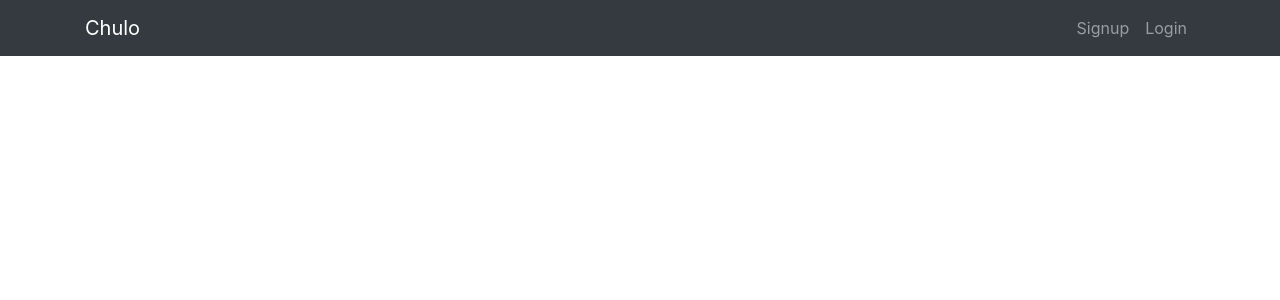
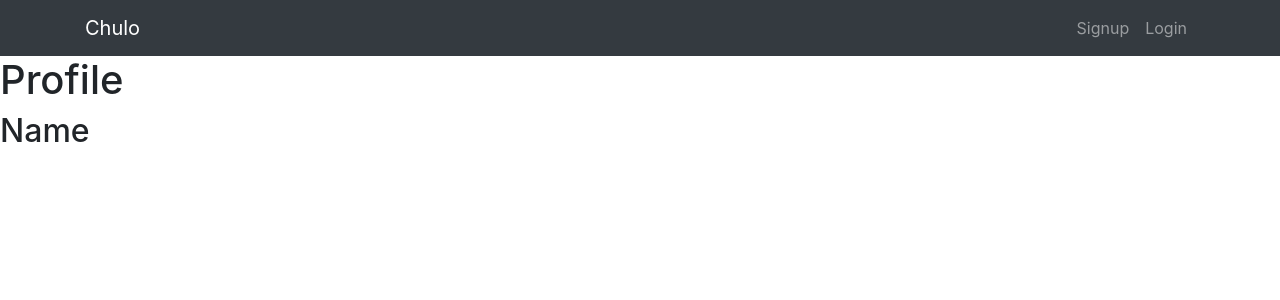
Before and after one commit to ADamian17/chulo, a React (Create React App) app: page /profile in a window 1280 px wide. Shown: the top 300 px of the page. Built offline with nearby package versions, Linux system fonts and the light colour scheme; no server answers.

Commit message:
better routes

```diff
--- a/src/App.js
+++ b/src/App.js
@@ -11,15 +11,22 @@ class App extends Component {
   state = {
     currentUser: localStorage.getItem('uid'),
     moviesData: [],
-    userData: []
+    userData: [],
   }
 
   componentDidMount() {
     this.fetchData();
   }
 
+  createFilter = (options) => {
+    console.log(options)
+    return options.map(genre => {
+      return `&genre=${genre}`
+    }).join()
+  }
+
   fetchData = async () => {
-    const movieData = await axios.get(`${process.env.REACT_APP_API_URL}/movies`, { withCredentials: true });
+    const movieData = await axios.get(`${process.env.REACT_APP_API_URL}/movies?${this.createFilter(['Action','Crime'])}`, { withCredentials: true });
     const userData = await axios.get(`${process.env.REACT_APP_API_URL}/users`, { withCredentials: true });
 
     this.setState({
--- a/src/components/Navbar/Navbar.js
+++ b/src/components/Navbar/Navbar.js
@@ -25,10 +25,10 @@ const Navbar = props => {
               </> :
                 <>
                   <li className="nav-item">
-                    <NavLink className="nav-link" exact to="/">Home</NavLink>
+                    <NavLink className="nav-link" exact to="/movies">Home</NavLink>
                   </li>
                   <li className="nav-item">
-                    <NavLink className="nav-link" to="/">Profile</NavLink>
+                    <NavLink className="nav-link" to="/profile">Profile</NavLink>
                   </li>
                   <li className="nav-item">
                     <NavLink onClick={props.logout} className="nav-link" to="/welcome">Logout</NavLink>
--- a/src/components/Navbar/Profile/Profile.js
+++ b/src/components/Navbar/Profile/Profile.js
@@ -0,0 +1,16 @@
+import React from 'react';
+
+
+const Profile = (props) => {
+
+  // const userName = props.userData.name
+  // console.log(userName)
+   return (
+     <>
+      <h1>Profile</h1>
+      <h2>Name</h2>
+     </>
+   )
+}
+
+export default Profile;
--- a/src/config/routes.js
+++ b/src/config/routes.js
@@ -4,10 +4,11 @@ import {Switch, Route} from 'react-router-dom'
 import Home from '../components/Home/Home';
 import Register from '../components/Navbar/Signup/Register'
 import Login from '../components/Navbar/Login/Login';
+import Profile from '../components/Navbar/Profile/Profile';
 import Movies from '../containers/MoviesContainer/MoviesContainer'
 
 
-export default ({currentUser, setCurrentUser}) => (
+export default ({currentUser, setCurrentUser, moviesData, userData}) => (
   <Switch>
     <Route exact path="/welcome" component={Home} />
     <Route path="/signup" component={Register} />
@@ -15,6 +16,10 @@ export default ({currentUser, setCurrentUser}) => (
         <Login currentUser={currentUser} setCurrentUser={setCurrentUser} />
       )}
     />
-    <Route path="/movies" component={Movies} />
+    <Route path="/profile" component={Profile} userData={userData} />
+     <Route path="/movies" render={() => (
+        <Movies moviesData={moviesData} />
+      )}
+    />
   </Switch>
 )
--- a/src/containers/MoviesContainer/MoviesContainer.js
+++ b/src/containers/MoviesContainer/MoviesContainer.js
@@ -1,17 +1,25 @@
 import React, { Component }  from 'react';
+
+// import MovieList from '../MoviesContainer/MoviesList/MoviesList'
 
 
 class MoviesContainer extends Component {
-  state = {
-    moviesData: [],
-    loaded: false,
-  }
-
 
   render() {
+    const movies = this.props.moviesData;
+    const details = movies.map( function(movie, index) {
+    return (
+    <div key={index}>
+      <h3 id={movie.genre}>{movie.genre}</h3>
+    </div>
+    )
+    })
+
     return (
       <>
       <h1>Movies</h1>
+      <h2>{details}</h2>
+
       </>
     )
   }
--- /dev/null
+++ b/src/containers/MoviesContainer/MoviesList/MoviesList.js
@@ -0,0 +1,19 @@
+import React from 'react';
+
+
+const MoviesList = (props) => {
+    const movies = this.props.moviesData;
+    // const details = movies.map( movie => {
+    // return  (
+    // <h3>{movie.title}</h3>)
+    // })
+
+    console.log(movies)
+    return (
+      <>
+
+      </>
+    )
+}
+
+export default MoviesList;
```
